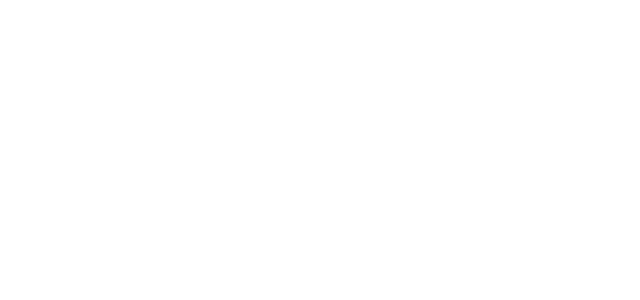
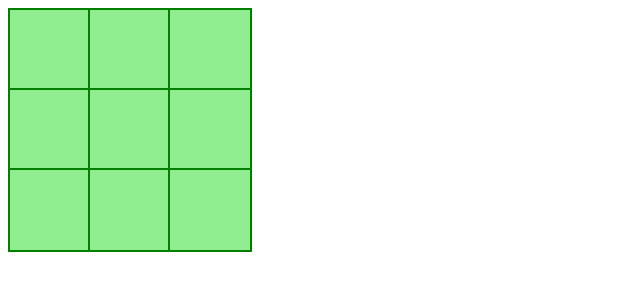
Before and after one commit to elShailee/Tic-Tac-Toe, a React (Create React App) app in the folder front/: page / in a window 1280 px wide. Shown: the top 300 px of the page, without its empty margins (0-640 px from the left). Built offline with nearby package versions, Linux system fonts and the light colour scheme.

Commit message:
some more configs and basic grid render

```diff
--- a/front/package.json
+++ b/front/package.json
@@ -9,6 +9,7 @@
     "react": "^17.0.2",
     "react-dom": "^17.0.2",
     "react-scripts": "4.0.3",
+    "styled-components": "^5.3.1",
     "web-vitals": "^1.0.1"
   },
   "scripts": {
--- a/front/src/App.js
+++ b/front/src/App.js
@@ -1,5 +1,11 @@
+import GameplayScreen from 'GameplayScreen/GameplayScreen';
+
 function App() {
-	return <div></div>;
+	return (
+		<div>
+			<GameplayScreen />
+		</div>
+	);
 }
 
 export default App;
--- /dev/null
+++ b/front/src/GameplayScreen/GameplayScreen.jsx
@@ -0,0 +1,20 @@
+import React from 'react';
+import { ScreenContainer, Tile, GridContainer, GridRowContainer } from './styled';
+
+export default function GameplayScreen() {
+	const renderGrid = () => {
+		let result = [];
+		for (let row = 0; row < 3; row++) {
+			let resultRow = [];
+			for (let col = 0; col < 3; col++) {
+				resultRow.push(<Tile key={row + col} />);
+			}
+			resultRow = <GridRowContainer key={row}>{resultRow}</GridRowContainer>;
+			result.push(resultRow);
+		}
+		result = <GridContainer>{result}</GridContainer>;
+		return result;
+	};
+
+	return <ScreenContainer>{renderGrid()}</ScreenContainer>;
+}
--- /dev/null
+++ b/front/src/GameplayScreen/styled.js
@@ -0,0 +1,21 @@
+import styled from 'styled-components';
+
+export const ScreenContainer = styled.div`
+	padding: 10px;
+`;
+
+export const Tile = styled.div`
+	width: 10vh;
+	height: 10vh;
+	background-color: lightgreen;
+	outline: 2px solid green;
+`;
+
+export const GridContainer = styled.div`
+	display: flex;
+	flex-direction: column;
+`;
+
+export const GridRowContainer = styled.div`
+	display: flex;
+`;
--- /dev/null
+++ b/front/src/index.css
@@ -0,0 +1,3 @@
+body {
+	margin: 0;
+}
--- a/front/src/index.js
+++ b/front/src/index.js
@@ -1,5 +1,6 @@
 import React from 'react';
 import ReactDOM from 'react-dom';
+import './index.css';
 import App from './App';
 import reportWebVitals from './reportWebVitals';
 
```
Also changed, not shown: front/jsconfig.json (added, +8 -0 lines), 1 other file (tests, documents, lock files or other folders).
